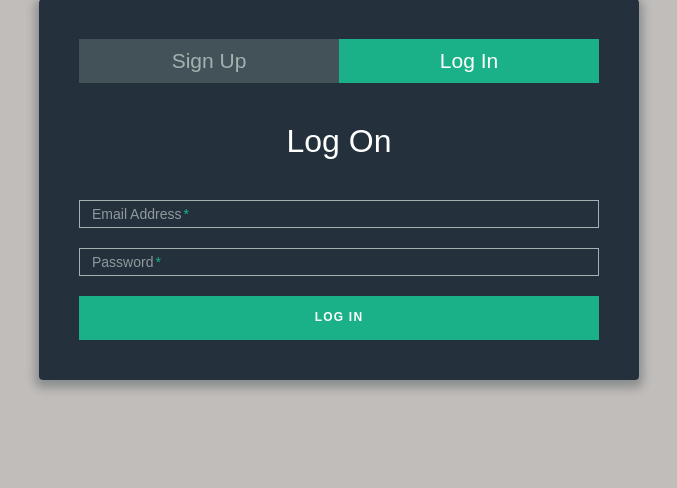
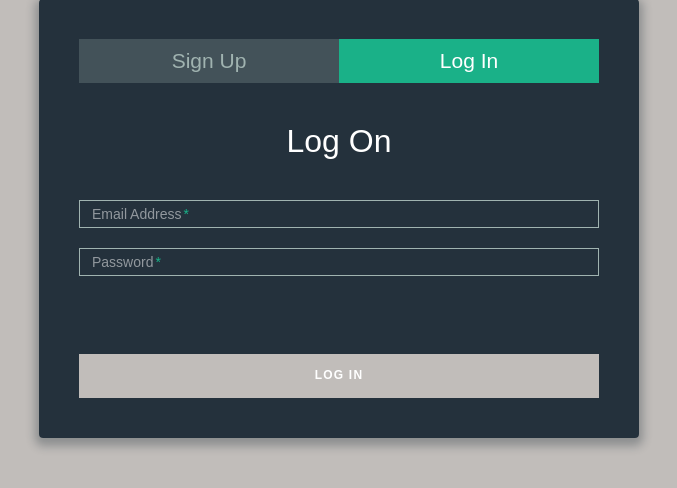
Before and after one commit to renzcoldsun/sign-up-login-template, a CodeIgniter app: page /database/index.php/auth/login in a window 1280 px wide, after a click on "Log In". Shown: the part 41-529 px from the top of the page, without its empty margins (301-978 px from the left). Run offline with CodeIgniter, Linux system fonts and the light colour scheme; data that the repository does not hold is empty; some libraries are stand-ins or nearby versions; some web fonts are replaced.

Commit message:
Added captcha to both the signup and login

```diff
--- a/signup.inc.php
+++ b/signup.inc.php
@@ -11,7 +11,6 @@ global $username, $phone_number, $email, $password, $first_name, $last_name, $me
 	<link href='css/titillium.css' rel='stylesheet' type='text/css'>
 	<link rel="stylesheet" href="css/normalize.min.css">
 	<link rel="stylesheet" href="css/style.css">
-	<script src='https://www.google.com/recaptcha/api.js'></script>
 </head>
 
 <body>
@@ -77,7 +76,7 @@ global $username, $phone_number, $email, $password, $first_name, $last_name, $me
 						<input type="text" name="domain" id="id_domain" autocomplete="off" value=""/>
 					</div>
 					<div class="text-xs-center">
-						<div class="g-recaptcha" id="g-recaptcha" data-sitekey="6LeUwW4UAAAAAGdK7FbRNHOVclbjv2vFBICVPxOi" data-callback="data_callback"></div>
+						<div class="g-recaptcha" id="signup_captcha"></div>
 					</div>
 					<button id="id_submit_button" type="submit" class="button button-block" disabled="disabled" />Sign Up</button>
 				</form>
@@ -99,9 +98,12 @@ global $username, $phone_number, $email, $password, $first_name, $last_name, $me
 						</label>
 						<input type="password" name="password" id="login_password" required autocomplete="off" />
 					</div>
+					<div class="field-wrap text-xs-center">
+						<div class="g-recaptcha" id="signin_captcha"></div>
+					</div>
 					<!-- <p class="forgot"><a href="#">Forgot Password?</a> -->
 					</p>
-					<button class="button button-block" />Log In</button>
+					<button class="button button-block" id="id_login_button" disabled="disabled" />Log In</button>
 				</form>
 			</div>
 		</div>
@@ -113,6 +115,7 @@ global $username, $phone_number, $email, $password, $first_name, $last_name, $me
 	<script type="text/javascript">
 	function data_callback() {
 		$("#id_submit_button").prop("disabled", false);
+		$("#id_login_button").prop("disabled", false);
 	}
 	</script>
 	<script type="text/javascript">
@@ -136,5 +139,29 @@ global $username, $phone_number, $email, $password, $first_name, $last_name, $me
 		<?php } ?>
 	});
 	</script>
+	<script type="text/javascript">
+	let sitekey = "6LeUwW4UAAAAAGdK7FbRNHOVclbjv2vFBICVPxOi"
+
+	let verifySignupCallback = function () {
+		$("#id_submit_button").prop("disabled", false);
+	}
+
+	let verifySigninCallback = function () {
+		$("#id_login_button").prop("disabled", false);
+	}
+
+	onloadCaptchaCallback = function() {
+		let signupgRecaptcha = grecaptcha.render(document.getElementById('signup_captcha'), {
+			'sitekey' : sitekey,
+			'callback' : verifySignupCallback,
+		})
+		let signingRecaptcha = grecaptcha.render(document.getElementById('signin_captcha'), {
+			'sitekey' : sitekey,
+			'callback' : verifySigninCallback,
+		})
+	}
+	</script>
+	<script src="https://www.google.com/recaptcha/api.js?onload=onloadCaptchaCallback&render=explicit" async defer>
+    </script>
 </body>
 </html>
```
